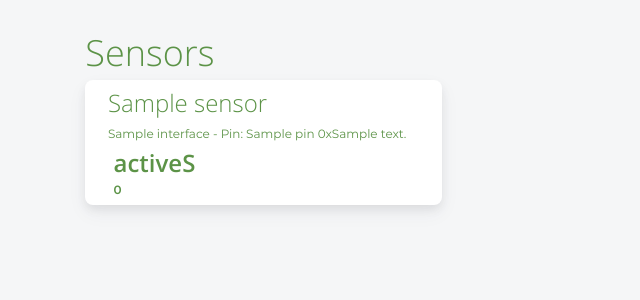
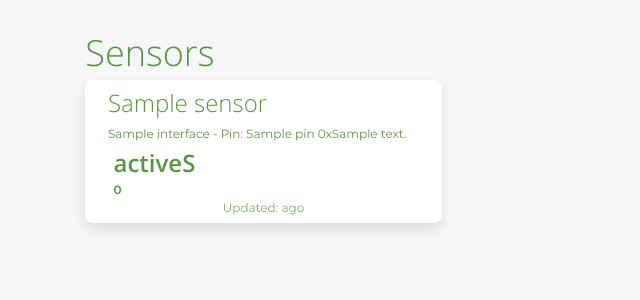
Before and after one commit to mudpi/ui, a PHP site: template app/templates/dashboard.php in a window 1280 px wide. Shown: the part 161-461 px from the top of the page, without its empty margins (0-640 px from the left). Run offline with PHP 8.4, Linux system fonts and the light colour scheme; the template is opened without the code that fills it: most values are stand-ins (such as "Sample title", 1, 10 or a date in 2020); data that the repository does not hold is empty.

Commit message:
Added timestamp to dashboard

```diff
--- a/app/templates/dashboard.php
+++ b/app/templates/dashboard.php
@@ -50,6 +50,11 @@
 										</div>
 									<?php }?>
 								</div>
+								<div class="columns">
+									<div class="column sm:column-12 align-items-center">
+										<p class="text-xs text-primary-light">Updated: <?php echo isset($sensor->state->updated_at) ? timeForHumans(DateTime::createFromFormat('Y-m-d H:i:s', $sensor->state->updated_at)->format('U')) : 'never'?> ago</p>
+									</div>
+								</div>
 							</div>
 						</div>
 					<?php }?>
--- a/app/templates/displays.php
+++ b/app/templates/displays.php
@@ -78,7 +78,7 @@
 										<div class="mb-1 column column-12">
 											<?php echo csrf_field(); ?>
 											<input class="input rounded-2 py-2 text-grey-darker px-2" value="<?php echo $display->topic ?? "char_display/".$display->key; ?>" placeholder="mudpi/char_dislay" type="hidden" name="topic">
-											<button class="button send_message" class="button rounded-2 is-primary px-2 py-1 text-small mb-2"><?php echo _("Send"); ?></button>
+											<button class="button is-primary send_message" class="button rounded-2 is-primary px-2 py-1 text-small mb-2"><?php echo _("Send"); ?></button>
 										</div>
 									</div>
 
```
